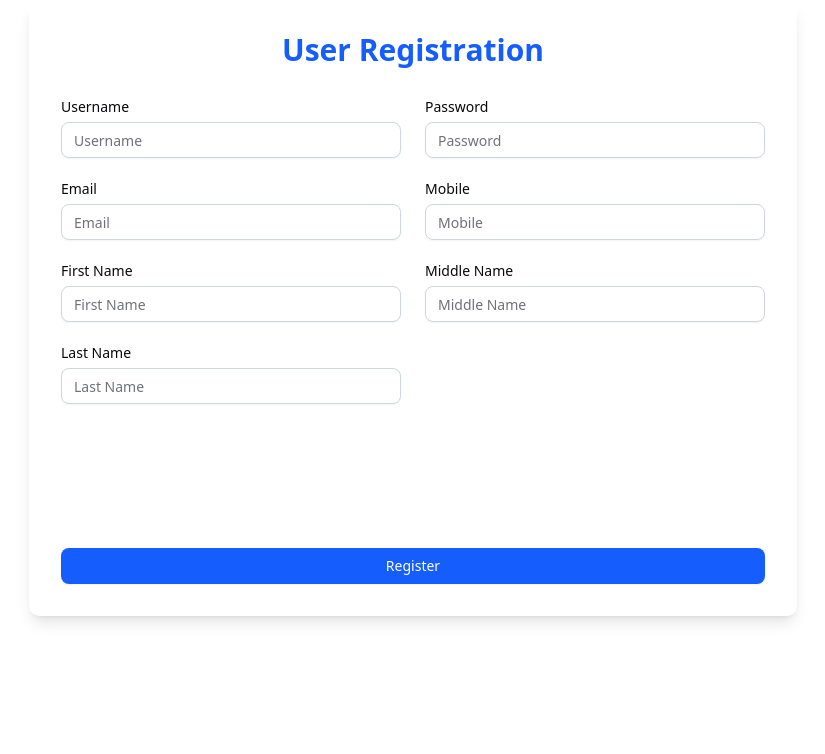
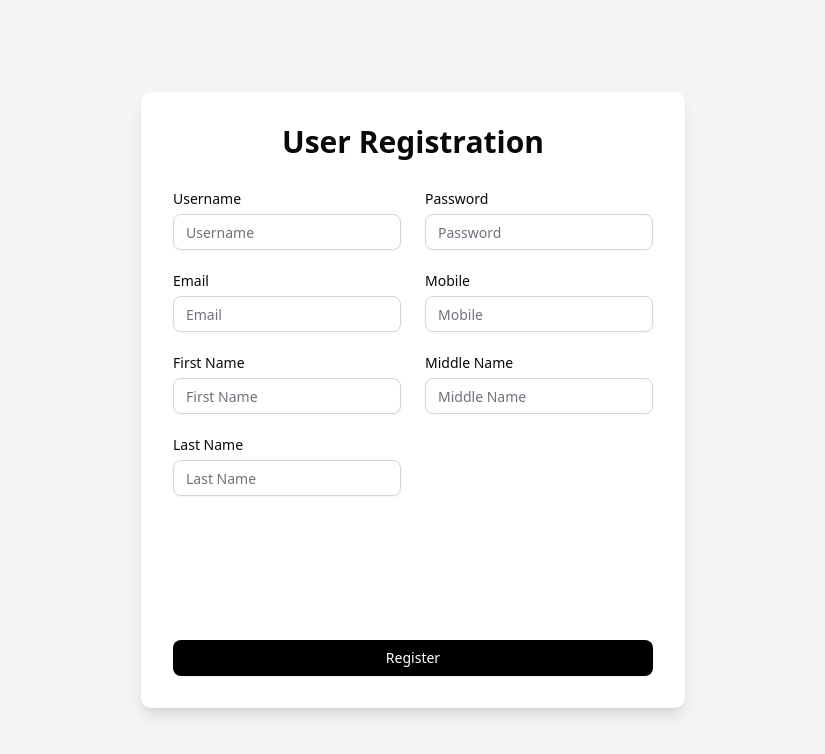
Before and after one commit to navinO0/qr-login-nextjs, a Next.js app: page /register in a window 1280 px wide. Shown: the top 754 px of the page, without its empty margins (227-1052 px from the left). Built offline with nearby package versions, Linux system fonts and the light colour scheme; no server answers.

Commit message:
encryption has been added for registration users

```diff
--- a/src/app/register/page.js
+++ b/src/app/register/page.js
@@ -4,14 +4,6 @@ import { useForm } from "react-hook-form";
 import { z } from "zod";
 
 import { Button } from "@/components/ui/button";
-import { Calendar } from "@/components/ui/calendar"
-import { Calendar as CalendarIcon } from "lucide-react"
-import {
-    Popover,
-    PopoverContent,
-    PopoverTrigger,
-} from "@/components/ui/popover"
-import { cn } from "@/lib/utils"
 import {
     Form,
     FormControl,
@@ -23,6 +15,8 @@ import {
 } from "../../components/ui/form";
 import { Input } from "@/components/ui/input";
 import { React, useState } from "react";
+import { encryptObjectValues } from "@/core/crypto-utils";
+import { router } from "next/navigation";
 
 // Define form validation schema with new fields
 const formSchema = z.object({
@@ -51,11 +45,10 @@ const Register = () => {
     const [loading, setLoading] = useState(false);
     const [error, setError] = useState(null);
     const [successMessage, setSuccessMessage] = useState(null);
-    console.log('method has been called')
 
     // Define form with validation
     const form = useForm({
-        // resolver: zodResolver(formSchema),
+        resolver: zodResolver(formSchema),
         defaultValues: {
             username: "",
             password: "",
@@ -80,6 +73,8 @@ const Register = () => {
     // Handle form submission
     async function onSubmit(values) {
         setLoading(true); // Set loading state
+        setError(null);
+        setSuccessMessage(null);
 
         // Prepare data for API call
         const requestData = {
@@ -91,6 +86,7 @@ const Register = () => {
             middle_name: values.middle_name || "", // Optional
             last_name: values.last_name,
         };
+        const encData = await encryptObjectValues(requestData);
         try {
             // Send POST request to the API
             const response = await fetch(`${process.env.NEXT_PUBLIC_HOST || "http://127.0.0.1:3000"}/user/public/create`, {
@@ -99,15 +95,20 @@ const Register = () => {
                     'Accept': 'application/json',
                     'Content-Type': 'application/json',
                 },
-                body: JSON.stringify(requestData),
+                body: JSON.stringify(encData),
             });
 
             // Handle response
             if (response.ok) {
-                console.log(response)
-                const data = await response.json();
+                const resp = await response.json();
+                const token = resp.data.token;
+                Cookies.set('jwt_token', token, { expires: 1 }); // Store token for 1 day
+                if (resp.status === 'false') {
+                    return { status: false, message: resp.message };
+                }
                 setSuccessMessage('User registered successfully!');
                 form.reset(); // Reset form after successful registration
+                router.push("/")
             } else {
                 const errorData = await response.json();
                 setError(errorData.message || 'Something went wrong');
@@ -120,8 +121,11 @@ const Register = () => {
     }
 
     return (
-        <div className="max-w-3xl mx-auto p-8 bg-white rounded-lg shadow-lg space-y-6">
-            <h2 className="text-3xl font-semibold text-center text-blue-600 mb-8">User Registration</h2>
+        <div className="flex min-h-svh flex-col items-center justify-center bg-muted p-6 md:p-10">
+
+
+        <div className="max-w-3xl mx-auto p-8 bg-white rounded-lg shadow-lg space-y-6 ">
+            <h2 className="text-3xl font-semibold text-center text-grey-600 mb-8">User Registration</h2>
 
             {successMessage && (
                 <div className="bg-green-100 text-green-700 p-4 rounded mb-4">
@@ -434,13 +438,14 @@ const Register = () => {
                     {/* Submit Button */}
                     <Button
                         type="submit"
-                        className="w-full py-3 mt-6 text-white bg-blue-600 rounded-md hover:bg-blue-700 focus:outline-none"
+                        className="w-full py-3 mt-6 text-white bg-black hover:bg-gray-600 rounded-md hover:bg-light-700 focus:outline-none"
                         disabled={loading}
                     >
                         {loading ? 'Registering...' : 'Register'}
                     </Button>
                 </form>
             </Form>
+            </div>
         </div>
     );
 };
--- a/src/core/header.js
+++ b/src/core/header.js
@@ -26,7 +26,7 @@ import HeaderProfile from "./headerProfile"
 
 const Header = () => {
     return (
-        <div className="header-component">
+        <div className="header-component w-full">
             <Menubar>
                 <MenubarMenu>
                     <MenubarTrigger>File</MenubarTrigger>
--- a/src/core/loginWithCodeFunc.js
+++ b/src/core/loginWithCodeFunc.js
@@ -33,7 +33,6 @@ const loginWithCodeFunc = async (loginCode) => {
             return { status: true, message: 'login success' };
         } else {
             const errorData = await response.json();
-            console.log('Error:', errorData);
             return { status: false, message: errorData.message };
         }
     } catch (error) {
--- a/src/core/tenetFormCard.js
+++ b/src/core/tenetFormCard.js
@@ -1,6 +1,5 @@
 "use client"
 import { useState } from 'react';
-import { Button } from "@/components/ui/button";
 import { Input } from "@/components/ui/input";
 import { Label } from "@/components/ui/label";
 import { Card, CardHeader, CardContent, CardFooter, CardTitle, CardDescription } from "@/components/ui/card";
```
